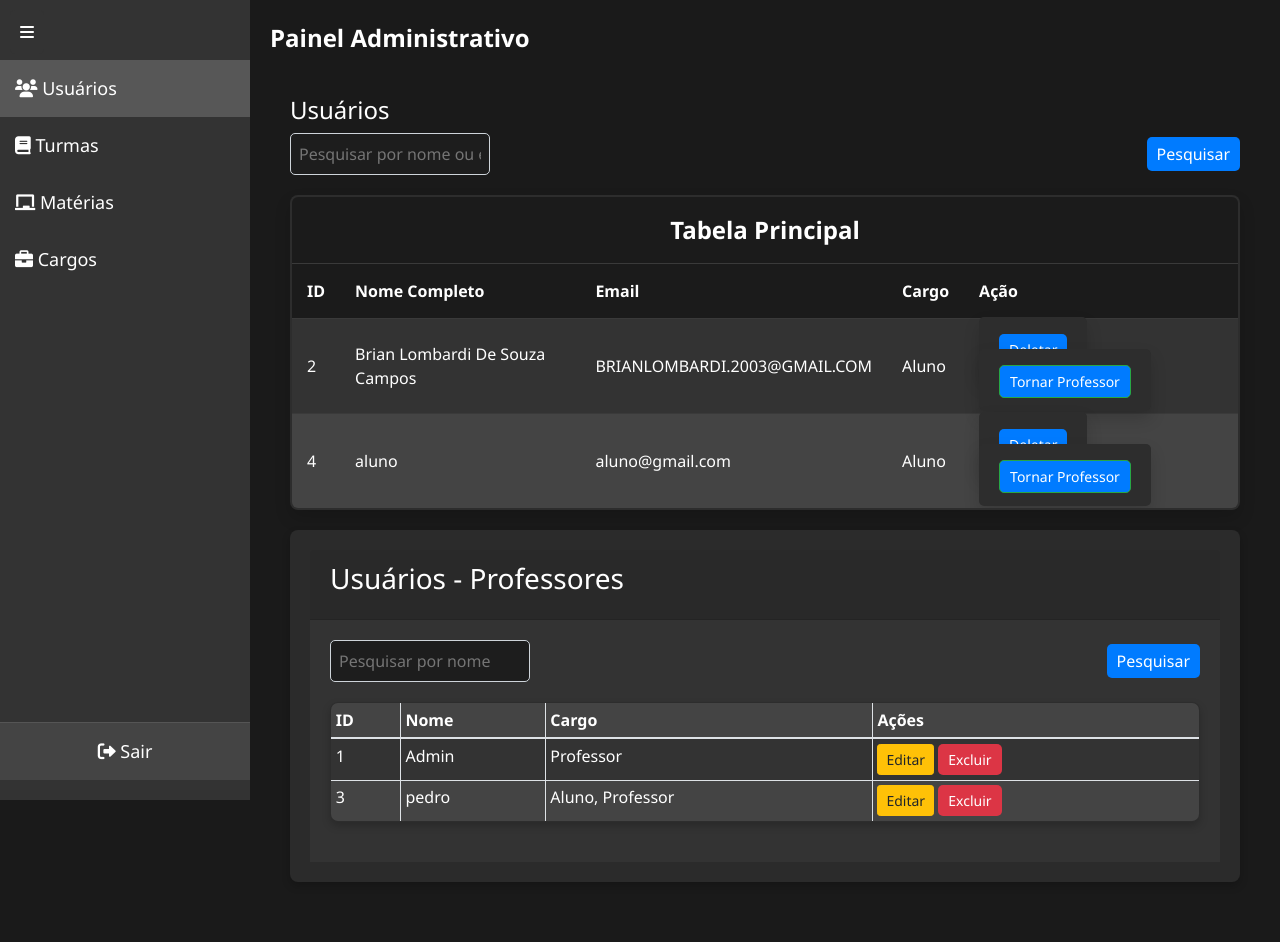
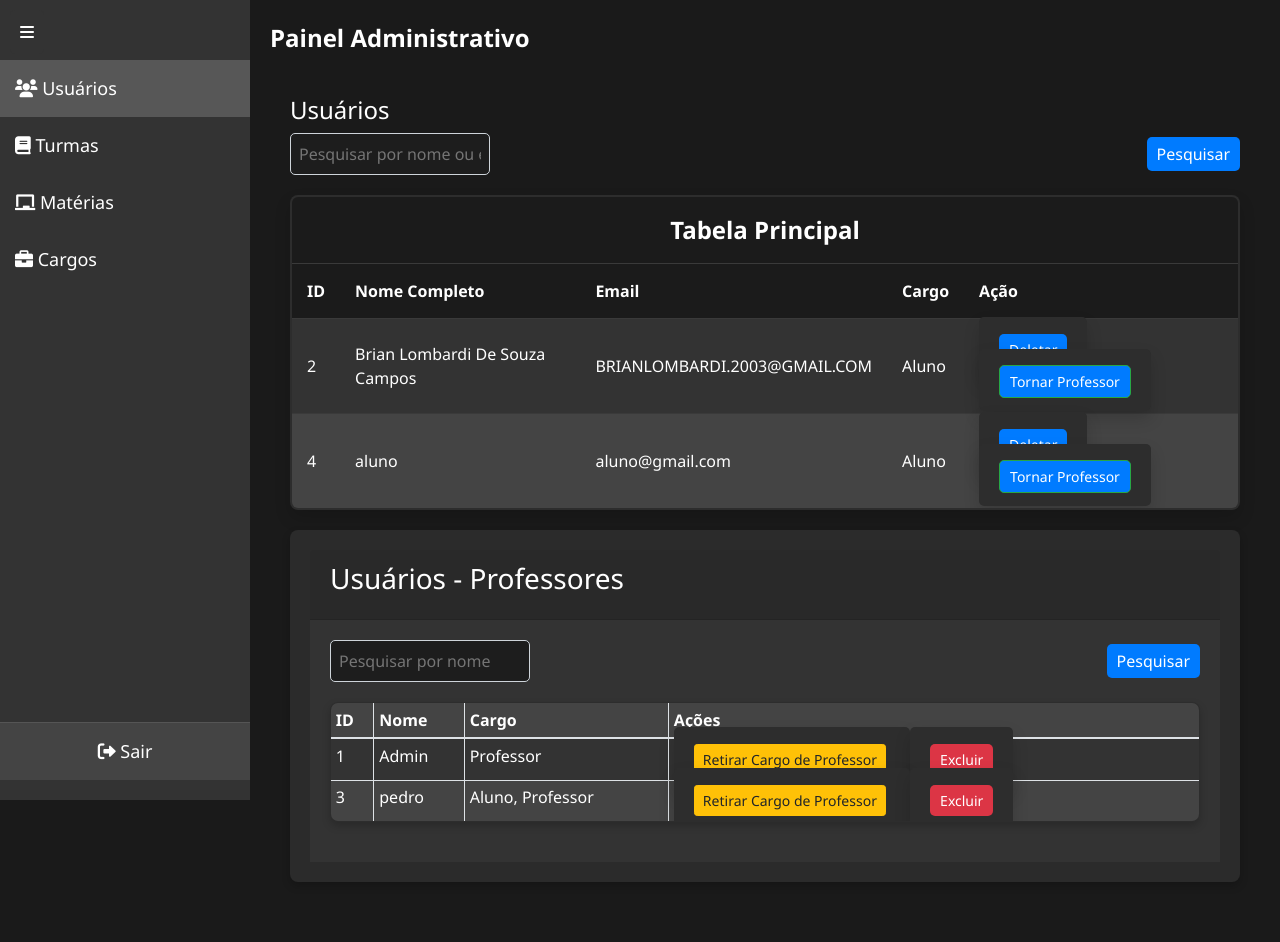
Before and after one commit to BrianLombardi/School-system-in-Flask, a Flask app: page /admin_dashboard in a window 1280 px wide. Run offline with Flask 3, Linux system fonts and the light colour scheme; a user stored in the database is signed in; parts of the project's set-up code (start-up, migrations or seed data) failed here and were passed over; some libraries are stand-ins or nearby versions.

Commit message:
class_delete_upgrade

```diff
--- a/app.py
+++ b/app.py
@@ -22,7 +22,7 @@ class User(db.Model):
 class Turma(db.Model):
     id = db.Column(db.Integer, primary_key=True)
     nome = db.Column(db.String(100), nullable=False)
-    descricao = db.Column(db.String(255), nullable=False)
+    descricao = db.Column(db.String(200), nullable=False)
 
 class Cargo(db.Model):
     id = db.Column(db.Integer, primary_key=True)
@@ -49,8 +49,7 @@ class Materia(db.Model):
     nome = db.Column(db.String(100), nullable=False)
     descricao = db.Column(db.String(255), nullable=False)
     carga_horaria = db.Column(db.Integer, nullable=False)
-
-# Rotas e funcionalidades
+    # Rotas e funcionalidades
 @app.route('/')
 def index():
     return render_template('index.html')
@@ -105,7 +104,7 @@ def register():
 
     return render_template('register.html')
 
-@app.route('/admin')
+@app.route('/admin_dashboard')
 def admin_dashboard():
     if 'user_id' in session and session.get('is_admin'):
         turmas = Turma.query.all()
@@ -117,7 +116,6 @@ def admin_dashboard():
     else:
         flash('Acesso negado. Faça login como administrador.', 'danger')
         return redirect(url_for('login'))
-
 @app.route('/assignment_detail/<int:assignment_id>')
 def assignment_detail(assignment_id):
     if 'user_id' in session and not session.get('is_admin'):
@@ -168,7 +166,6 @@ def edit_user(user_id):
         return redirect(url_for('admin_dashboard'))
     return render_template('edit_user.html', user=user)
 
-
 @app.route('/create_materia', methods=['POST'])
 def create_materia():
     if 'user_id' in session and session.get('is_admin'):
@@ -181,6 +178,76 @@ def create_materia():
         flash('Matéria criada com sucesso!', 'success')
     else:
         flash('Acesso negado. Faça login como administrador.', 'danger')
+    return redirect(url_for('admin_dashboard'))
+@app.route('/delete_turma/<int:turma_id>', methods=['POST'])
+def delete_turma(turma_id):
+    if 'user_id' in session and session.get('is_admin'):
+        turma = Turma.query.get_or_404(turma_id)
+        db.session.delete(turma)
+        db.session.commit()
+        flash('Turma deletada com sucesso!', 'success')
+    else:
+        flash('Acesso negado. Faça login como administrador.', 'danger')
+    return redirect(url_for('admin_dashboard'))
+
+@app.route('/delete_materia/<int:materia_id>', methods=['POST'])
+def delete_materia(materia_id):
+    if 'user_id' in session and session.get('is_admin'):
+        materia = Materia.query.get_or_404(materia_id)
+        db.session.delete(materia)
+        db.session.commit()
+        flash('Matéria deletada com sucesso!', 'success')
+    else:
+        flash('Acesso negado. Faça login como administrador.', 'danger')
+    return redirect(url_for('admin_dashboard'))
+
+@app.route('/delete_cargo/<int:cargo_id>', methods=['POST'])
+def delete_cargo(cargo_id):
+    if 'user_id' in session and session.get('is_admin'):
+        cargo = Cargo.query.get_or_404(cargo_id)
+        db.session.delete(cargo)
+        db.session.commit()
+        flash('Cargo deletado com sucesso!', 'success')
+    else:
+        flash('Acesso negado. Faça login como administrador.', 'danger')
+    return redirect(url_for('admin_dashboard'))
+
+@app.route('/add_professor/<int:user_id>', methods=['POST'])
+def add_professor(user_id):
+    if 'user_id' in session and session.get('is_admin'):
+        user = db.session.get(User, user_id)
+        if user:
+            professor_cargo = Cargo.query.filter_by(nome='Professor').first()
+            if not professor_cargo:
+                professor_cargo = Cargo(nome='Professor', descricao='Professor na escola')
+                db.session.add(professor_cargo)
+                db.session.commit()
+            if professor_cargo not in user.cargos:
+                user.cargos.append(professor_cargo)
+                db.session.commit()
+                flash('Usuário transformado em professor com sucesso!', 'success')
+            else:
+                flash('Usuário já é um professor!', 'info')
+        else:
+            flash('Usuário não encontrado!', 'danger')
+    else:
+        flash('Acesso negado. Faça login como administrador.', 'danger')
+    return redirect(url_for('admin_dashboard'))
+
+@app.route('/remove_professor/<int:user_id>', methods=['POST'])
+def remove_professor(user_id):
+    user = User.query.get_or_404(user_id)
+    professor_cargo = Cargo.query.filter_by(nome='Professor').first()
+    if professor_cargo in user.cargos:
+        user.cargos.remove(professor_cargo)
+        if not user.cargos:
+            aluno_cargo = Cargo.query.filter_by(nome='Aluno').first()
+            if not aluno_cargo:
+                aluno_cargo = Cargo(nome='Aluno', descricao='Usuário sem cargos específicos')
+                db.session.add(aluno_cargo)
+            user.cargos.append(aluno_cargo)
+        db.session.commit()
+        flash(f'Cargo de professor removido de {user.fullname}.', 'success')
     return redirect(url_for('admin_dashboard'))
 
 @app.route('/assign_professor_to_materia/<int:materia_id>', methods=['POST'])
@@ -199,7 +266,6 @@ def assign_professor_to_materia(materia_id):
     else:
         flash('Acesso negado. Faça login como administrador.', 'danger')
     return redirect(url_for('admin_dashboard'))
-
 @app.route('/add_user_to_turma/<int:turma_id>', methods=['POST'])
 def add_user_to_turma(turma_id):
     if 'user_id' in session and session.get('is_admin'):
@@ -238,38 +304,6 @@ def logout():
     session.clear()
     flash('Você saiu com sucesso.', 'success')
     return redirect(url_for('index'))
-
-@app.route('/add_professor/<int:user_id>', methods=['POST'])
-def add_professor(user_id):
-    if 'user_id' in session and session.get('is_admin'):
-        user = db.session.get(User, user_id)
-        if user:
-            print(f"Usuário encontrado: {user.fullname}")
-            professor_cargo = Cargo.query.filter_by(nome='Professor').first()
-            if not professor_cargo:
-                print("Cargo 'Professor' não encontrado, criando novo cargo.")
-                professor_cargo = Cargo(nome='Professor', descricao='Professor na escola')
-                db.session.add(professor_cargo)
-                db.session.commit()
-            if professor_cargo not in user.cargos:
-                print(f"Adicionando cargo 'Professor' ao usuário {user.fullname}.")
-                user.cargos.append(professor_cargo)
-                db.session.commit()
-                print(f"Usuário {user.fullname} agora é um professor.")
-                flash('Usuário transformado em professor com sucesso!', 'success')
-            else:
-                print(f"Usuário {user.fullname} já é um professor.")
-                flash('Usuário já é um professor!', 'info')
-        else:
-            print("Usuário não encontrado!")
-            flash('Usuário não encontrado!', 'danger')
-    else:
-        print("Acesso negado. Faça login como administrador.")
-        flash('Acesso negado. Faça login como administrador.', 'danger')
-    return redirect(url_for('admin_dashboard'))
-
-
-
 def create_db():
     db.create_all()
     if not User.query.filter_by(email='admin@exemplo.com').first():
@@ -308,8 +342,3 @@ def turma_alunos(turma_id):
     turma = Turma.query.get_or_404(turma_id)
     alunos = Aluno.query.filter_by(turma_id=turma.id).all()
     return render_template('turma_alunos.html', turma=turma, alunos=alunos)
-
-@app.route('/admin_dashboard')
-def admin_dashboard():
-    professors = User.query.filter_by(role='professor').all()
-    return render_template('admin_dashboard.html', professors=professors)
--- a/static/styles.css
+++ b/static/styles.css
@@ -152,7 +152,6 @@ tr:nth-child(even) td {
 tr:hover td {
     background-color: #575757;
 }
-
 /* Estilização da tabela de "Usuários - Professor" */
 .table-users {
     width: 100%;
@@ -196,6 +195,7 @@ tr:hover td {
     font-size: 0.875rem;
     text-decoration: none;
 }
+
 .table-users .btn:hover {
     background-color: #0056b3;
 }
--- a/templates/admin_dashboard.html
+++ b/templates/admin_dashboard.html
@@ -1,6 +1,5 @@
 <!DOCTYPE html>
 <html lang="pt-br">
-
 <head>
     <meta charset="UTF-8">
     <meta name="viewport" content="width=device-width, initial-scale=1.0">
@@ -217,7 +216,6 @@
         }
     </style>
 </head>
-
 <body>
     <button class="toggle-sidebar" onclick="toggleSidebar()">
         <i class="fas fa-bars"></i>
@@ -232,7 +230,6 @@
 
     <div class="main-content" id="main-content">
         <div class="dashboard-header">Painel Administrativo</div>
-
         <!-- Aba de Usuários -->
         <div class="tab-content" id="usuarios-tab">
             <h4>Usuários</h4>
@@ -312,8 +309,12 @@
                                         <td>{{ user.fullname }}</td>
                                         <td>{{ cargos | join(', ') }}</td>
                                         <td>
-                                            <a href="{{ url_for('edit_user', user_id=user.id) }}" class="btn btn-warning btn-sm">Editar</a>
-                                            <a href="{{ url_for('delete_user', user_id=user.id) }}" class="btn btn-danger btn-sm">Excluir</a>
+                                            <form action="{{ url_for('remove_professor', user_id=user.id) }}" method="POST" style="display:inline;">
+                                                <button type="submit" class="btn btn-warning btn-sm">Retirar Cargo de Professor</button>
+                                            </form>
+                                            <form action="{{ url_for('delete_user', user_id=user.id) }}" method="POST" style="display:inline;">
+                                                <button type="submit" class="btn btn-danger btn-sm">Excluir</button>
+                                            </form>
                                         </td>
                                     </tr>
                                 {% endif %}
@@ -323,6 +324,7 @@
                 </div>
             </div>
         </div>
+
         <!-- Aba de Turmas -->
         <div class="tab-content hidden" id="turmas-tab">
             <h4>Turmas</h4>
@@ -343,6 +345,7 @@
                         <th>ID</th>
                         <th>Nome</th>
                         <th>Descrição</th>
+                        <th>Ações</th>
                     </tr>
                 </thead>
                 <tbody>
@@ -351,11 +354,17 @@
                         <td>{{ turma.id }}</td>
                         <td>{{ turma.nome }}</td>
                         <td>{{ turma.descricao }}</td>
+                        <td>
+                            <form action="{{ url_for('delete_turma', turma_id=turma.id) }}" method="POST" style="display:inline;">
+                                <button type="submit" class="btn btn-danger btn-sm">Deletar</button>
+                            </form>
+                        </td>
                     </tr>
                     {% endfor %}
                 </tbody>
             </table>
         </div>
+
 
         <!-- Aba de Matérias -->
         <div class="tab-content hidden" id="materias-tab">
@@ -495,5 +504,4 @@
     <script src="https://code.jquery.com/jquery-3.5.1.min.js"></script>
     <script src="https://cdn.jsdelivr.net/npm/bootstrap@4.5.2/dist/js/bootstrap.bundle.min.js"></script>
 </body>
-
 </html>
```
Also changed, not shown: instance/school_management.db.
